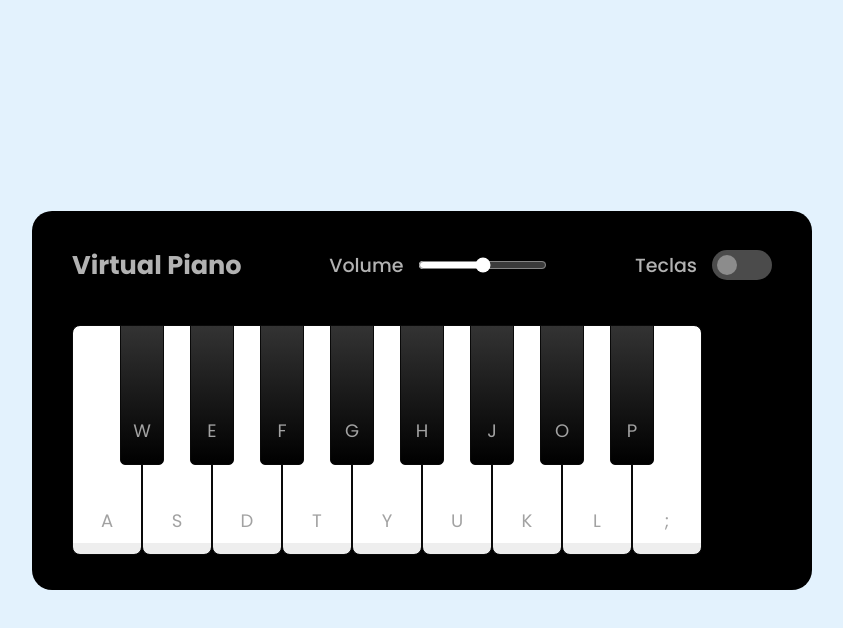
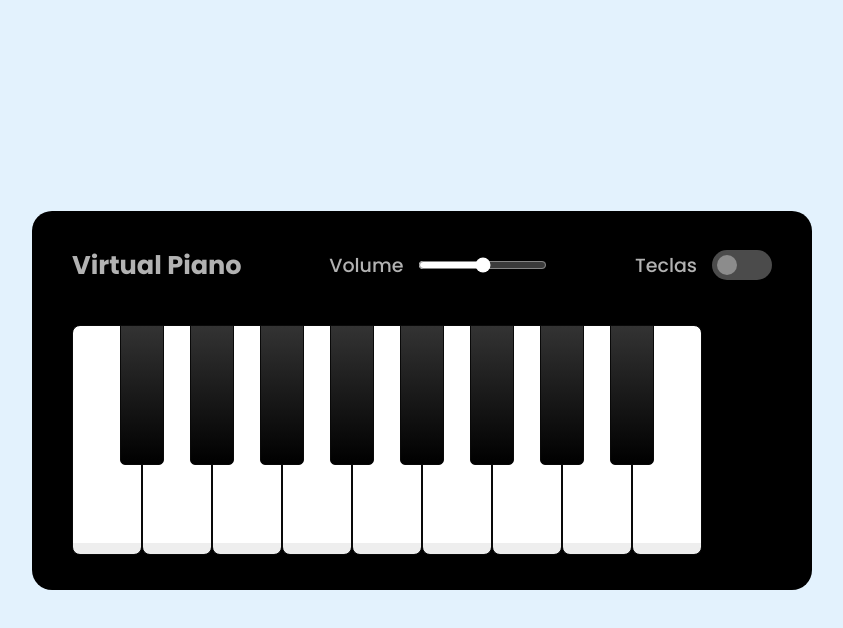
Before and after one commit to cristian-eds/piano-simulator, a plain HTML site: page index.html in a window 1280 px wide. Both pictures are taken after a click on the checkbox 959 px from the left and 265 px from the top of the page. Shown: the whole page, without its empty margins (218-1061 px from the left). Drawn offline with Linux system fonts and the light colour scheme.

Commit message:
Adicionado controle para mostrar ou não tecla chave para cada tecla

```diff
--- a/src/scripts/engine.js
+++ b/src/scripts/engine.js
@@ -1,5 +1,6 @@
 const pianoKeys = document.querySelectorAll(".piano-keys .key");
 const volumeSlider = document.querySelector(".volume-slider input");
+const keysCheck = document.querySelector(".keys-check input");
 
 let audio = new Audio("src/tunes/a.wav");
 let mapedKeys = [];
@@ -27,4 +28,11 @@ const handleVolume = (e) => {
     audio.volume = e.target.value;
 }
 
+const showHideKeys = () => {
+    pianoKeys.forEach(key => {
+        key.classList.toggle("hide");
+    })
+}
+
 volumeSlider.addEventListener("input", handleVolume);
+keysCheck.addEventListener("click", showHideKeys);
--- a/src/styles/main.css
+++ b/src/styles/main.css
@@ -114,8 +114,11 @@ header .column span {
     background: linear-gradient(to botto #fff 0%, #eee 100%);
 }
 
-
 .piano-keys .black.active {
     box-shadow: inset -5px 5px 10px rgba(255,255,255,0.1);
     background: linear-gradient(to bottom #000 , #434343 );
 }
+
+.hide span {
+    display: none;
+}
```
